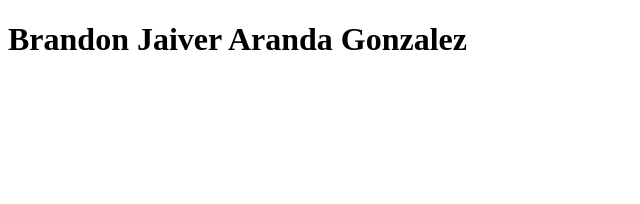
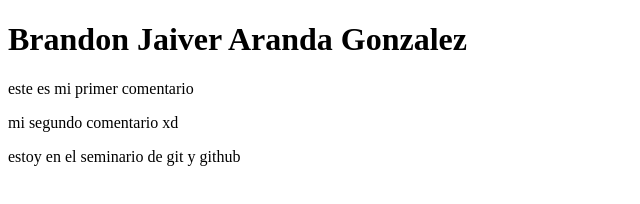
Before and after one commit to bjavier12/Seminario_de_git_github, a plain HTML site: page index.html in a window 1280 px wide. Shown: the whole page, without its empty margins (0-640 px from the left). Drawn offline with Linux system fonts and the light colour scheme.

Commit message:
pude agregar informacion sobre mis comentario

```diff
--- a/index.html
+++ b/index.html
@@ -8,5 +8,8 @@
 </head>
 <body>
     <h1>Brandon Jaiver Aranda Gonzalez</h1>
+    <p>este es mi primer comentario</p>
+    <p>mi segundo comentario xd</p>
+    <p>estoy en el seminario de git y github</p>
 </body>
 </html>
```
